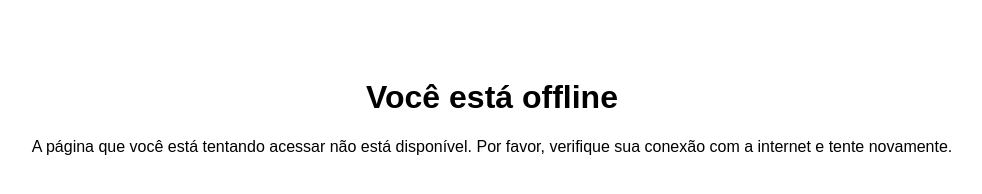
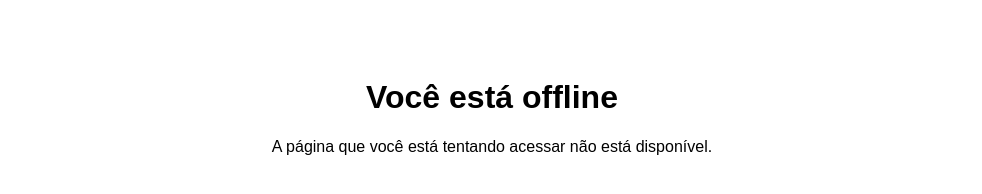
Before and after one commit to selmargoulart08/hoponopono, a plain HTML site: page offline.html in a window 1280 px wide. Shown: the whole page, without its empty margins (148-1130 px from the left). Drawn offline with Linux system fonts and the light colour scheme.

Commit message:
Update offline.html

```diff
--- a/offline.html
+++ b/offline.html
@@ -10,6 +10,6 @@
 </head>
 <body>
     <h1>Você está offline</h1>
-    <p>A página que você está tentando acessar não está disponível. Por favor, verifique sua conexão com a internet e tente novamente.</p>
+    <p>A página que você está tentando acessar não está disponível.</p>
 </body>
 </html>
```
